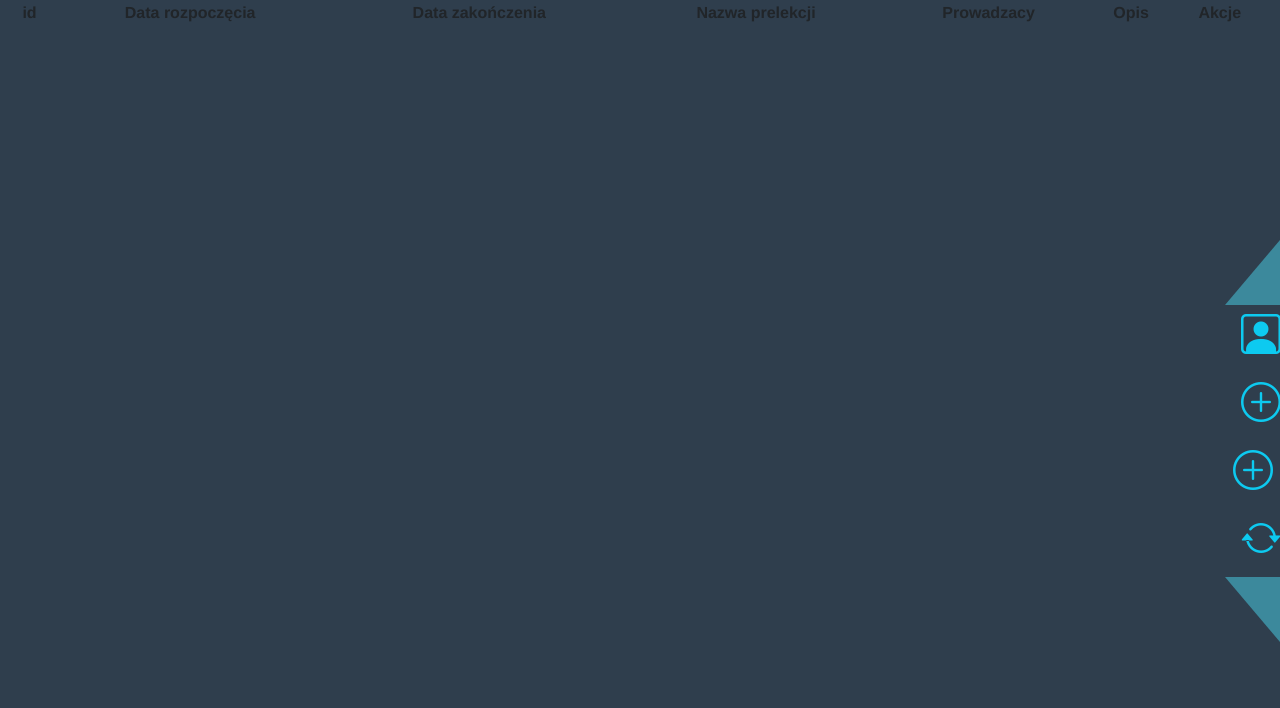
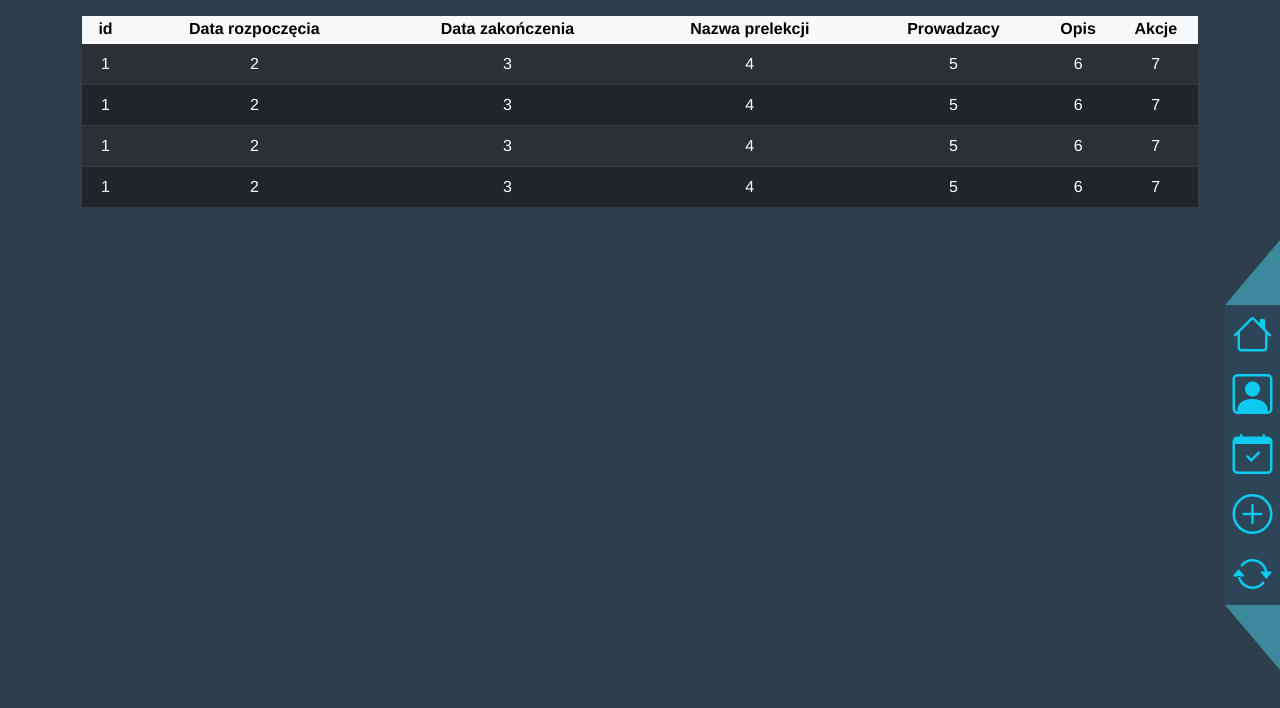
Before and after one commit to Henderxx/event_calendar, a Vue app: page /adminpanel in a window 1280 px wide. Shown: the top 708 px of the page. Built offline with nearby package versions, Linux system fonts and the light colour scheme; what v-calendar would draw is missing.

Commit message:
remake sidepanel

```diff
--- a/src/components/confirmEvents.vue
+++ b/src/components/confirmEvents.vue
@@ -1,7 +1,7 @@
 <template>
-    <div class="container-fluid">
-        <table class="table table-striped">
-            <thead>
+    <div class="container">
+        <table class="table table-dark table-striped table-hover pt-4 mt-3">
+            <thead class="table-light bg-light">
                 <th>id</th>
                 <th>Data rozpoczęcia</th>
                 <th>Data zakończenia</th>
@@ -11,7 +11,42 @@
                 <th>Akcje</th>
             </thead>
             <tbody>
-
+                <tr>
+                    <td>1</td>
+                    <td>2</td>
+                    <td>3</td>
+                    <td>4</td>
+                    <td>5</td>
+                    <td>6</td>
+                    <td>7</td>
+                </tr>
+                <tr>
+                    <td>1</td>
+                    <td>2</td>
+                    <td>3</td>
+                    <td>4</td>
+                    <td>5</td>
+                    <td>6</td>
+                    <td>7</td>
+                </tr>
+                <tr>
+                    <td>1</td>
+                    <td>2</td>
+                    <td>3</td>
+                    <td>4</td>
+                    <td>5</td>
+                    <td>6</td>
+                    <td>7</td>
+                </tr>
+                <tr>
+                    <td>1</td>
+                    <td>2</td>
+                    <td>3</td>
+                    <td>4</td>
+                    <td>5</td>
+                    <td>6</td>
+                    <td>7</td>
+                </tr>
             </tbody>
         </table>
 
--- a/src/components/sidebar.vue
+++ b/src/components/sidebar.vue
@@ -2,26 +2,35 @@
 <div>
         <div class="sidepanel">
             <div class="triangle-bottomright"></div>
-            <ul class="nav flex-column">
-                <li class="active">
+            <ul class="nav justify-content-center">
+                <li class="nav-item ">
+                  <router-link to="/" class="fs-1 text-info" data-bs-toggle="tooltip" data-bs-placement="left" title="Home"><i class="bi bi-house"></i></router-link>
+                </li>
+                <li class="nav-item ">
                   <span data-bs-toggle="modal" data-bs-target="#logInModal">
-                    <a href="#" class=" fs-1 text-info" data-bs-toggle="tooltip" data-bs-placement="left" title="Login" @click.prevent="clearAlert">
+                    <a href="#" class=" fs-1 text-info" data-bs-toggle="tooltip" data-bs-placement="left" title="Login to admin panel" @click.prevent="clearAlert">
                     <i class="bi bi-person-square"></i>
                     </a>
                   </span>
                 </li>
-                <li>
-                    <router-link to="/adminpanel" class="nav-link fs-1 text-info"><i class="bi bi-plus-circle"></i></router-link>
+                <li class="nav-item">
+                    <router-link to="/adminpanel" class=" fs-1 text-info" data-bs-toggle="tooltip" data-bs-placement="left" title="Zatwierdzanie wydarzeń"><i class="bi bi-calendar-check"></i></router-link>
                 </li>
-                <li>
-                    <a href="#" class=" fs-1 text-info" data-bs-toggle="modal" data-bs-target="#formularzModal" @click.prevent="clearAlert">
+                <li class="nav-item">
+                  <span data-bs-toggle="modal" data-bs-target="#formularzModal" @click.prevent="clearAlert">
+                    <a href="#" class=" fs-1 text-info" data-bs-toggle="tooltip" data-bs-placement="left" title="Dodawanie wydarzeń">
                     <i class="bi bi-plus-circle"></i>
                     </a>
+                  </span>
+
                 </li>
-                <li>
-                    <a href="#upcoming_events" class="nav-link fs-1 text-info" v-on:click="getEvents">
+                <li class="nav-item">
+                  <span v-on:click="getEvents" data-bs-toggle="tooltip" data-bs-placement="left" title="Odśwież listę wydarzeń"  class="fs-1 text-info">
+                    <!-- <router-link to="/" ></router-link> -->
                     <i class="bi bi-arrow-repeat"></i>
-                    </a>
+                  </span>
+
+
                 </li>
             </ul>
             <div class="triangle-topright"></div>
@@ -61,58 +70,32 @@
             </div>
         </div>
 
-        <!-- <div class="d-flex flex-column flex-shrink-0 bg-light" style="width: 4.5rem;">
-    <ul class="nav nav-pills nav-flush flex-column mb-auto text-center">
-      <li class="nav-item">
-        <a href="#" class="nav-link active py-3 border-bottom" aria-current="page" title="Home" data-bs-toggle="tooltip" data-bs-placement="right">
-            <i class="bi bi-house"></i>
-        </a>
-      </li>
-      <li>
-        <a href="#" class="nav-link py-3 border-bottom" title="Dashboard" data-bs-toggle="tooltip" data-bs-placement="right">
-          <svg class="bi" width="24" height="24" role="img" aria-label="Dashboard"><use xlink:href="#speedometer2"/></svg>
-        </a>
-      </li>
-      <li>
-        <a href="#" class="nav-link py-3 border-bottom" title="Orders" data-bs-toggle="tooltip" data-bs-placement="right">
-          <svg class="bi" width="24" height="24" role="img" aria-label="Orders"><use xlink:href="#table"/></svg>
-        </a>
-      </li>
-      <li>
-        <a href="#" class="nav-link py-3 border-bottom" title="Products" data-bs-toggle="tooltip" data-bs-placement="right">
-          <svg class="bi" width="24" height="24" role="img" aria-label="Products"><use xlink:href="#grid"/></svg>
-        </a>
-      </li>
-      <li>
-        <a href="#" class="nav-link py-3 border-bottom" title="Customers" data-bs-toggle="tooltip" data-bs-placement="right">
-          <svg class="bi" width="24" height="24" role="img" aria-label="Customers"><use xlink:href="#people-circle"/></svg>
-        </a>
-      </li>
-    </ul>
-    <div class="dropdown border-top">
-    </div>
-</div> -->
-
 </div>
-
-
-
-
-
-
-
 
 </template>
 
 <script>
 import Login from './login.vue'
 import Form from './addEvents.vue'
+import { mapActions } from 'vuex'
 
 export default {
      components: {
     'formularz': Form,
     'login': Login,
-     }
+     },
+     methods: {
+       ...mapActions('alert', {
+         clear: 'clear'
+       }),
+       ...mapActions('calEvents', {
+         getEvents: 'getEvents'
+       }),
+
+       clearAlert(){
+         this.clear()
+       }
+     },
 }
 </script>
 
--- a/src/components/upcomingEvents.vue
+++ b/src/components/upcomingEvents.vue
@@ -3,7 +3,7 @@
       <!-- <div class="my-5 py-5 text-center">
           <button class="btn btn-dark me-5" v-on:click="getEvents">Weż zdarzenia</button>
       </div> -->
-      <table class="table table-dark table-striped">
+      <table class="table table-dark table-striped table-hover">
           <thead class="table-light">
           <tr>
               <th>id</th>
--- a/src/router/index.js
+++ b/src/router/index.js
@@ -21,7 +21,7 @@ const routes = [
         component: confirmEvents
     },
     {
-      path: "*",
+      path: '*',
       name: 'Error404',
       component: Error404
   }
--- a/src/scss/custom.scss
+++ b/src/scss/custom.scss
@@ -44,21 +44,13 @@ body {
     height: fit-content;
     overflow: hidden;
 
-    .navbar-nav {
+    .nav {
       background-color: #0dcaf00f;
+
+      i.bi-arrow-repeat{
+        cursor: pointer
+      }
     }
-    // padding-top: 20px;
-    ul>li>a{
-      padding-right: 1rem;
-    }
-    // ul {
-    //   li {
-    //     i{
-    //       width: 50px;
-    //       height: 50px;
-    //     }
-    //   }
-    // }
 
     .triangle-bottomright {
       width: 0;
```
